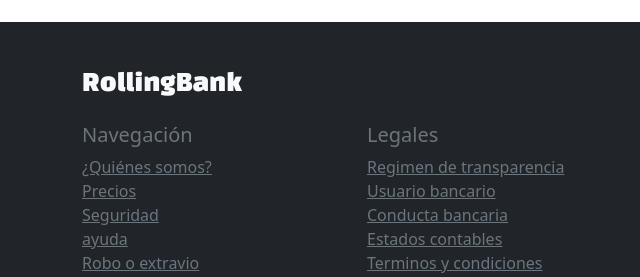
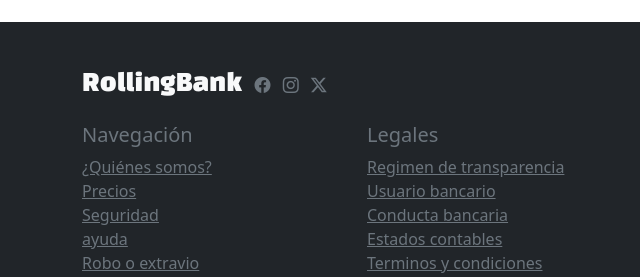
Before and after one commit to earias08/rollingbankc76i, a plain HTML site: page index.html in a window 1280 px wide. Shown: the part 421-698 px from the top of the page, 0-640 px from the left. Drawn offline with nearby package versions, Linux system fonts and the light colour scheme.

Commit message:
corregi el cierre de la etiqueta de footer

```diff
--- a/index.html
+++ b/index.html
@@ -9,6 +9,10 @@
       rel="stylesheet"
       integrity="sha384-T3c6CoIi6uLrA9TneNEoa7RxnatzjcDSCmG1MXxSR1GAsXEV/Dwwykc2MPK8M2HN"
       crossorigin="anonymous"
+    />
+    <link
+      rel="stylesheet"
+      href="https://cdn.jsdelivr.net/npm/bootstrap-icons@1.11.1/font/bootstrap-icons.css"
     />
     <link rel="stylesheet" href="./css/style.css" />
     <title>RollingBank</title>
@@ -53,11 +57,17 @@
     <main></main>
     <footer class="py-5 bg-dark text-light">
       <section class="container">
-          <article class="d-inline">
+        <article class="text-center text-lg-start">
           <h4 class="d-inline mr-4 titulo">RollingBank</h4>
-              <a class="mr-2 link-secondary"><i class="fab fa-facebook-square"></i></a>
-              <a class="mr-2 link-secondary"><i class="fab fa-twitter-square"></i></a>
-              <a class="mr-2 link-secondary"><i class="fab fa-instagram-square"></i></a>
+          <a class="mx-2 link-secondary" href="./pages/error404.html"
+            ><i class="bi bi-facebook"></i
+          ></a>
+          <a class="me-2 link-secondary" href="./pages/error404.html"
+            ><i class="bi bi-instagram"></i
+          ></a>
+          <a class="me-2 link-secondary" href="./pages/error404.html"
+            ><i class="bi bi-twitter-x"></i
+          ></a>
         </article>
         <article class="row my-4">
           <div class="col-12 col-md-6 col-lg-3 text-center text-lg-start mb-3">
@@ -73,26 +83,29 @@
           <div class="col-12 col-md-6 col-lg-3 text-center text-lg-start mb-3">
             <h5 class="text-secondary">Legales</h5>
             <ul class="list-unstyled">
-                      <li><a href="#" class="link-secondary">Regimen de transparencia</a></li>
+              <li>
+                <a href="#" class="link-secondary">Regimen de transparencia</a>
+              </li>
               <li><a href="#" class="link-secondary">Usuario bancario</a></li>
               <li><a href="#" class="link-secondary">Conducta bancaria</a></li>
               <li><a href="#" class="link-secondary">Estados contables</a></li>
-                      <li><a href="#" class="link-secondary">Terminos y condiciones</a></li>
+              <li>
+                <a href="#" class="link-secondary">Terminos y condiciones</a>
+              </li>
             </ul>
           </div>
           <div class="col-12 col-md-6 col-lg-3 text-center text-lg-start mb-3">
-                  <img src="img/usuariosfinancieros.png" alt="" class="w-75">
+            <img src="img/usuariosfinancieros.png" alt="" class="w-75" />
           </div>
 
           <div class="col-12 col-md-6 col-lg-3 text-center text-lg-start mb-3">
             <h5 class="text-secondary">Unite</h5>
-                  <img src="img/badge-apple-store.svg" alt="" class="w-75 py-1">
-                  <img src="img/google-play-badge-bb.svg" alt="" class="w-75 py-1">
+            <img src="img/badge-apple-store.svg" alt="" class="w-75 py-1" />
+            <img src="img/google-play-badge-bb.svg" alt="" class="w-75 py-1" />
           </div>
-
         </article>
       </section>
-
+    </footer>
     <script
       src="https://cdn.jsdelivr.net/npm/bootstrap@5.3.2/dist/js/bootstrap.bundle.min.js"
       integrity="sha384-C6RzsynM9kWDrMNeT87bh95OGNyZPhcTNXj1NW7RuBCsyN/o0jlpcV8Qyq46cDfL"
```
Lines whose indentation alone changed are shown as unchanged.
